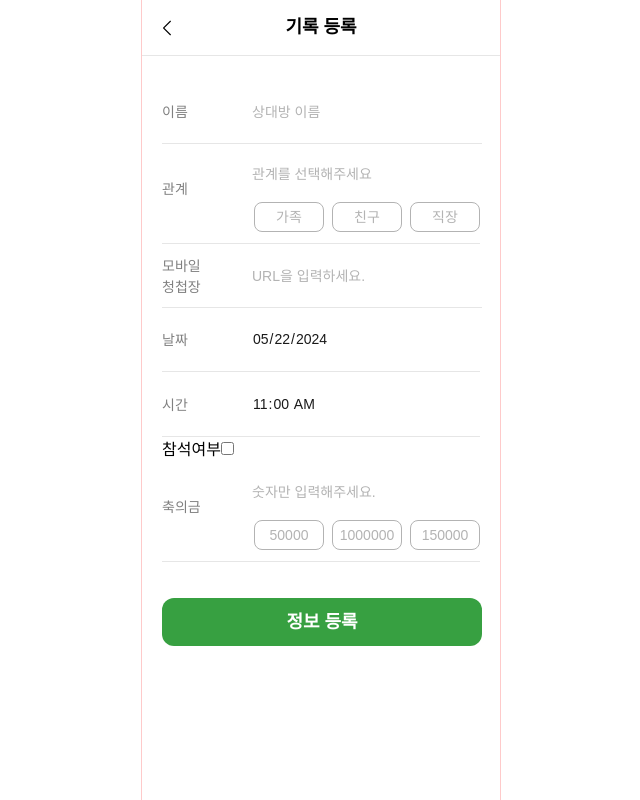
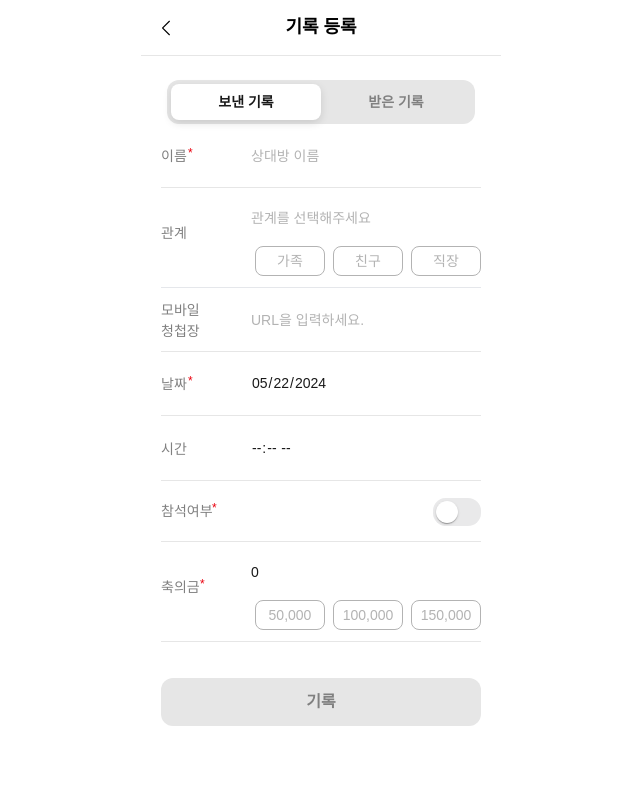
Before and after one commit to kangmin01/Garden-of-Records, a React (Create React App) app: page /record/add in a window 1280 px wide. Shown: the whole page, without its empty margins (319-959 px from the left). Built offline with nearby package versions, Linux system fonts and the light colour scheme.

Commit message:
feat: Complete API requests and styling for record add record page

```diff
--- a/package.json
+++ b/package.json
@@ -5,6 +5,9 @@
   "type": "module",
   "proxy": "http://tikitakaapi.site:8000",
   "dependencies": {
+    "@emotion/react": "^11.11.4",
+    "@emotion/styled": "^11.11.5",
+    "@mui/material": "^5.15.18",
     "@testing-library/jest-dom": "^5.17.0",
     "@testing-library/react": "^13.4.0",
     "@testing-library/user-event": "^13.5.0",
@@ -14,6 +17,7 @@
     "axios": "^1.7.1",
     "http-proxy-middleware": "^3.0.0",
     "lottie-web": "^5.12.2",
+    "mui": "^0.0.1",
     "pretendard": "^1.3.9",
     "react": "^18.3.1",
     "react-burger-menu": "^3.0.9",
@@ -24,6 +28,7 @@
     "react-lottie": "^1.2.4",
     "react-router-dom": "^6.23.1",
     "react-scripts": "5.0.1",
+    "react-spring": "^9.7.3",
     "web-vitals": "^2.1.4"
   },
   "scripts": {
--- a/src/App.css
+++ b/src/App.css
@@ -58,6 +58,10 @@ input[type="date"]::-webkit-calendar-picker-indicator {
   height: 64px;
 }
 
+.text-transition {
+  transition: color 0.3s ease-in-out;
+}
+
 .shadow1 {
   -webkit-box-shadow: 4px 4px 10px 0px rgba(0, 0, 0, 0.25);
   -moz-box-shadow: 4px 4px 10px 0px rgba(0, 0, 0, 0.25);
@@ -69,7 +73,7 @@ input[type="date"]::-webkit-calendar-picker-indicator {
 }
 
 .formPage {
-  @apply border-x-[1px] border-solid border-red-200 max-w-[360px] min-w-80 mx-auto h-screen flex flex-col items-center;
+  @apply max-w-[360px] min-w-80 mx-auto h-screen flex flex-col items-center;
 
   .formPageTitle {
     @apply font-bold text-[24px];
--- /dev/null
+++ b/src/components/ui/IOSWsitch.tsx
@@ -0,0 +1,53 @@
+import { styled } from "@mui/material/styles";
+import Switch, { SwitchProps } from "@mui/material/Switch";
+
+export const IOSSwitch = styled((props: SwitchProps) => (
+  <Switch focusVisibleClassName=".Mui-focusVisible" disableRipple {...props} />
+))(({ theme }) => ({
+  width: 48,
+  height: 28,
+  padding: 0,
+  "& .MuiSwitch-switchBase": {
+    padding: 0,
+    margin: 3,
+    transitionDuration: "300ms",
+    "&.Mui-checked": {
+      transform: "translateX(20px)",
+      color: "#fff",
+      "& + .MuiSwitch-track": {
+        backgroundColor: theme.palette.mode === "dark" ? "#2ECA45" : "#65C466",
+        opacity: 1,
+        border: 0,
+      },
+      "&.Mui-disabled + .MuiSwitch-track": {
+        opacity: 0.5,
+      },
+    },
+    "&.Mui-focusVisible .MuiSwitch-thumb": {
+      color: "#33cf4d",
+      border: "6px solid #fff",
+    },
+    "&.Mui-disabled .MuiSwitch-thumb": {
+      color:
+        theme.palette.mode === "light"
+          ? theme.palette.grey[100]
+          : theme.palette.grey[600],
+    },
+    "&.Mui-disabled + .MuiSwitch-track": {
+      opacity: theme.palette.mode === "light" ? 0.7 : 0.3,
+    },
+  },
+  "& .MuiSwitch-thumb": {
+    boxSizing: "border-box",
+    width: 22,
+    height: 22,
+  },
+  "& .MuiSwitch-track": {
+    borderRadius: 26 / 2,
+    backgroundColor: theme.palette.mode === "light" ? "#E9E9EA" : "#39393D",
+    opacity: 1,
+    transition: theme.transitions.create(["background-color"], {
+      duration: 500,
+    }),
+  },
+}));
--- /dev/null
+++ b/src/components/ui/RequiredFieldMark.tsx
@@ -0,0 +1,15 @@
+type Props = {
+  top?: string;
+  left?: string;
+};
+
+export default function RequiredFieldMark({ top = "20", left = "27" }: Props) {
+  return (
+    <span
+      style={{ top: `${top}px`, left: `${left}px` }}
+      className="text-darkRed text-[12px] font-normal absolute z-40"
+    >
+      *
+    </span>
+  );
+}
--- a/src/pages/AddRecord.tsx
+++ b/src/pages/AddRecord.tsx
@@ -1,4 +1,4 @@
-import React, { useRef, useState } from "react";
+import { useRef, useState } from "react";
 import {
   useForm,
   SubmitHandler,
@@ -7,9 +7,20 @@ import {
 } from "react-hook-form";
 import Header from "../components/Header";
 import Input from "../components/ui/Input";
-import { formatNumber, todayFormat } from "../util/formatNumber";
+import {
+  formatDate,
+  formatNumber,
+  formatTime,
+  todayFormat,
+} from "../util/formatNumber";
+import RequiredFieldMark from "../components/ui/RequiredFieldMark";
+import { useAuthContext } from "../context/AuthContext";
+import axios from "axios";
+import { IOSSwitch } from "../components/ui/IOSWsitch";
+import { useNavigate } from "react-router-dom";
 
 type FormValues = {
+  tab: string;
   name: string;
   relation: string;
   mobileLink: string;
@@ -17,6 +28,16 @@ type FormValues = {
   time: string;
   attendance: boolean;
   amount: string;
+};
+
+type PayloadType = {
+  is_invited: string;
+  name: string;
+  event_date: string;
+  is_attended: number;
+  expense: number;
+  relation?: string;
+  mobileLink?: string;
 };
 
 type FocusState = {
@@ -38,7 +59,7 @@ const urlPattern = new RegExp(
 );
 
 const relationArray = ["가족", "친구", "직장"];
-const amountArray = ["50000", "1000000", "150000"];
+const amountArray = ["50000", "100000", "150000"];
 
 export default function AddRecord() {
   const {
@@ -48,10 +69,15 @@ export default function AddRecord() {
     clearErrors,
     setValue,
     setError,
+    watch,
     formState: { errors },
-  } = useForm<FormValues>({ mode: "onBlur" });
+  } = useForm<FormValues>({
+    mode: "all",
+  });
   const [selectedRelation, setSelectedRelation] = useState<string | null>(null);
   const [isButtonClicked, setIsButtonClicked] = useState(false);
+
+  const navigate = useNavigate();
 
   const handleItemClick = (item: keyof FormValues, value: string) => {
     setValue(item, value);
@@ -85,14 +111,104 @@ export default function AddRecord() {
     setIsInvalid((prev) => ({ ...prev, [name]: fieldState.invalid }));
   };
 
-  const onSubmit: SubmitHandler<FormValues> = (data) => {
-    console.log(data);
+  const token = localStorage.getItem("access_token");
+
+  const onSubmit: SubmitHandler<FormValues> = async (data) => {
+    let dateTime = "";
+    if (data.time.length === 0) {
+      dateTime = formatDate(data.date) + "0000";
+    } else {
+      dateTime = formatDate(data.date) + formatTime(data.time);
+    }
+
+    const payload: PayloadType = {
+      is_invited: data.tab,
+      name: data.name,
+      event_date: dateTime,
+      is_attended: data.attendance === false ? 1 : 2,
+      expense: Number(data.amount),
+    };
+
+    if (data.relation) {
+      payload.relation = data.relation;
+    }
+
+    if (data.mobileLink) {
+      payload.mobileLink = data.mobileLink;
+    }
+
+    try {
+      const response = await axios.post(
+        "/invitation/expense",
+        {
+          is_invited: data.tab,
+          name: data.name,
+          event_date: dateTime,
+          is_attended: data.attendance === false ? 1 : 2,
+          expense: Number(data.amount),
+          relation: data.relation,
+        },
+        {
+          headers: {
+            "access-token": token,
+            "Content-Type": "application/json",
+          },
+        }
+      );
+      console.log("기록 등록 결과", response.data);
+      // navigate("/");
+    } catch (error) {
+      console.log("등록 실패");
+      console.error("Error fetching data:", error);
+    }
+  };
+
+  const nameValue = watch("name");
+  const dateValue = watch("date");
+  const amountValue = watch("amount");
+  const allRequiredFieldsFilled = nameValue && dateValue && amountValue;
+
+  const [tab, setTab] = useState("invited");
+  const handleTab = () => {
+    const newTab = tab === "invited" ? "inviting" : "invited";
+    setTab(newTab);
+    setValue("tab", newTab);
   };
 
   return (
     <section className="formPage" id="addRecord">
       <Header title="기록 등록" />
       <form onSubmit={handleSubmit(onSubmit)} className="formPageForm mt-6">
+        {/* tab */}
+        <Controller
+          name="tab"
+          control={control}
+          defaultValue="invited"
+          render={({ field }) => (
+            <div className="w-full relative">
+              <div
+                className={`w-[150px] h-[36px] bg-white absolute top-[4px] left-[9.5px] rounded-lg shadow-shadowTabButton z-10 transition-transform duration-500 ${tab === "inviting" ? "translate-x-[150px]" : ""}`}
+              ></div>
+              <div className="w-[308px] mx-auto h-[44px] bg-gray0 rounded-xl z-20"></div>
+              <div
+                onClick={handleTab}
+                className={`text-[14px] font-semibold flex w-[300px] absolute z-20 top-[4px] left-[10px] cursor-pointer `}
+              >
+                <span
+                  className={`w-[150px] h-[36px] flex justify-center items-center text-transition ${tab === "invited" ? "text-gray4" : "text-gray2"}`}
+                >
+                  보낸 기록
+                </span>
+                <span
+                  className={`w-[150px] h-[36px] flex justify-center items-center text-transition ${tab === "invited" ? "text-gray2" : "text-gray4"}`}
+                >
+                  받은 기록
+                </span>
+              </div>
+            </div>
+          )}
+        />
+
         {/* Name */}
         <div className="inputContainer">
           <label
@@ -101,6 +217,7 @@ export default function AddRecord() {
           >
             이름
           </label>
+          <RequiredFieldMark />
           <Input
             id="name"
             type="text"
@@ -110,9 +227,6 @@ export default function AddRecord() {
               required: "이름을 입력해주세요.",
             })}
           />
-          {/* {errors.name && (
-            <p className="errorText left-[90px]">{errors.name.message}</p>
-          )} */}
         </div>
 
         {/* Relation*/}
@@ -128,7 +242,7 @@ export default function AddRecord() {
               name="relation"
               control={control}
               defaultValue=""
-              rules={{ required: "관계를 입력해주세요." }}
+              // rules={{ required: "관계를 입력해주세요." }}
               render={({ field, fieldState }) => (
                 <>
                   <input
@@ -153,7 +267,7 @@ export default function AddRecord() {
                         });
                       }
                     }}
-                    className={`w-full border-b placeholder:text-gray1 pl-[90px] pb-10 h-[100px] outline-none focus:border-main ${!fieldState.error ? "border-gray0" : isButtonClicked ? "border-main" : "border-darkRed focus:border-darkRed"}`}
+                    className={`w-full border-b placeholder:text-gray1 pl-[90px] pb-10 h-[100px] outline-none focus:border-main`}
                     placeholder="관계를 선택해주세요"
                   />
                   <div className="w-full flex space-x-2 justify-end absolute bottom-3">
@@ -192,16 +306,12 @@ export default function AddRecord() {
             className={`w-full min-w-80 placeholder:text-gray1 text-p p-4 h-[64px] text-gray1 bg-white outline-none border-b-[1px] focus:outline-none pl-[90px] focus:border-main ${errors.mobileLink ? "border-darkRed" : "border-gray0 "}`}
             placeholder="URL을 입력하세요."
             {...register("mobileLink", {
-              required: "URL을 입력하세요.",
               pattern: {
                 value: urlPattern,
                 message: "유효한 URL을 입력해주세요.",
               },
             })}
           />
-          {/* {errors.mobileLink && (
-            <p className="errorText left-[90px]">{errors.mobileLink.message}</p>
-          )} */}
         </div>
 
         {/* Date */}
@@ -213,6 +323,7 @@ export default function AddRecord() {
           >
             날짜
           </label>
+          <RequiredFieldMark />
           <Controller
             name="date"
             control={control}
@@ -257,8 +368,7 @@ export default function AddRecord() {
           <Controller
             name="time"
             control={control}
-            defaultValue="11:00"
-            rules={{ required: "필수 입력요소" }}
+            defaultValue=""
             render={({ field, fieldState }) => (
               <input
                 {...field}
@@ -287,10 +397,21 @@ export default function AddRecord() {
         </div>
 
         {/* Attendance */}
-        <div>
-          <label>참석여부</label>
-          <input type="checkbox" {...register("attendance")} />
-        </div>
+        <Controller
+          name="attendance"
+          control={control}
+          defaultValue={false}
+          render={({ field }) => (
+            <div className="relative flex w-full h-[60px] border-b-[1px] border-solid border-gray0 items-center justify-between">
+              <label className="text-gray2 text-p top-[35px]">참석여부</label>
+              <RequiredFieldMark top="17" left="51" />
+              <IOSSwitch
+                checked={field.value}
+                onChange={(e) => field.onChange(e.target.checked)}
+              />
+            </div>
+          )}
+        />
 
         {/* Amount*/}
         <section className="relative">
@@ -301,12 +422,12 @@ export default function AddRecord() {
             >
               축의금
             </label>
+            <RequiredFieldMark top="33" left="39" />
             <Controller
               name="amount"
               control={control}
               defaultValue=""
               rules={{
-                required: "축의금을 입력해주세요.",
                 pattern: {
                   value: /^\d*$/,
                   message: "숫자만 입력 가능합니다.",
@@ -314,45 +435,20 @@ export default function AddRecord() {
               }}
               render={({ field, fieldState }) => (
                 <>
-                  {/* <input
-                    id="amount"
-                    type="text"
-                    {...field}
-                    value={field.value}
-                    onChange={(e) => {
-                      const rawValue = e.target.value.replace(/,/g, "");
-                      if (/^\d*$/.test(rawValue)) {
-                        const formattedValue = formatNumber(Number(rawValue));
-                        field.onChange(formattedValue);
-                        clearErrors("amount");
-                      }
-                    }}
-                    onBlur={(e) => {
-                      const rawValue = e.target.value.replace(/,/g, "");
-                      if (rawValue) {
-                        field.onChange(formatNumber(Number(rawValue)));
-                      }
-                      if (!field.value) {
-                        setError("amount", {
-                          type: "manual",
-                          message: "관계를 입력해주세요.",
-                        });
-                      }
-                    }}
-                    className={`w-full border-b pl-[90px] pb-10 h-[100px] outline-none ${fieldState.error ? "border-darkRed focus:border-darkRed" : "border-gray0 focus:border-main"}`}
-                    placeholder="숫자만 입력해주세요"
-                  /> */}
                   <input
                     id="amount"
                     type="text"
                     {...field}
-                    value={field.value}
+                    value={formatNumber(+field.value)}
                     onChange={(e) => {
-                      field.onChange(e.target.value);
-                      if (e.target.value) {
-                        clearErrors("amount");
-                        if (!(e.target.value in amountArray)) {
-                          setSelectedRelation(null);
+                      const rawValue = e.target.value.replace(/,/g, "");
+                      if (/^\d*$/.test(rawValue)) {
+                        field.onChange(rawValue);
+                        if (rawValue) {
+                          clearErrors("amount");
+                          if (!(rawValue in amountArray)) {
+                            setSelectedRelation(null);
+                          }
                         }
                       }
                     }}
@@ -360,7 +456,7 @@ export default function AddRecord() {
                       if (!field.value) {
                         setError("amount", {
                           type: "manual",
-                          message: "관계를 입력해주세요.",
+                          message: "금액을 입력해주세요.",
                         });
                       }
                     }}
@@ -379,7 +475,7 @@ export default function AddRecord() {
                           selectedRelation === amount ? "selectedButton" : ""
                         }`}
                       >
-                        {amount}
+                        {formatNumber(+amount)}
                       </button>
                     ))}
                   </div>
@@ -392,9 +488,10 @@ export default function AddRecord() {
         {/* Submit Button */}
         <button
           type="submit"
-          className="submitButton bg-main text-white text-h1 mt-9"
+          className={`submitButton text-[16px] font-semibold mt-9 ${allRequiredFieldsFilled ? "bg-main text-white cursor-pointer" : "bg-gray0 text-gray2"}`}
+          disabled={!allRequiredFieldsFilled}
         >
-          정보 등록
+          기록
         </button>
       </form>
     </section>
--- a/src/pages/Home.tsx
+++ b/src/pages/Home.tsx
@@ -16,6 +16,8 @@ import CalenderIcon from "../components/ui/icons/CalenderIcon";
 import { CircularProgressbar, buildStyles } from "react-circular-progressbar";
 import "react-circular-progressbar/dist/styles.css";
 import home_character from "../assets/image/home_character.png";
+import axios from "axios";
+import { useAuthContext } from "../context/AuthContext";
 
 export default function Home() {
   const [isMenuOpen, setIsMenuOpen] = useState(false);
--- a/src/pages/RecordDetail.tsx
+++ b/src/pages/RecordDetail.tsx
@@ -29,7 +29,7 @@ export default function RecordDetail() {
             </div>
           </div>
           <div className="flex justify-center items-center h-[24px] mt-[16px]">
-            <span className="cursor-pointer text-main text-[14px] font-medium mr-[8px] cursor-pointer">
+            <span className="text-main text-[14px] font-medium mr-[8px] cursor-pointer">
               모바일 청첩장 확인
             </span>
             <RightChevron color="#37A041" size={13} />
--- a/src/pages/SignUp.tsx
+++ b/src/pages/SignUp.tsx
@@ -118,7 +118,7 @@ const SignUp: React.FC = () => {
         }
       );
       console.log("회원가입 성공", response);
-      // navigate("/signin");
+      navigate("/signin");
     } catch (error) {
       console.error("회원가입 오류:", error);
       // 오류 처리 로직 추가 (예: 사용자에게 오류 알림)
--- a/src/util/formatNumber.ts
+++ b/src/util/formatNumber.ts
@@ -9,3 +9,12 @@ export const todayFormat = () => {
   const dd = String(today.getDate()).padStart(2, "0");
   return `${yyyy}-${mm}-${dd}`;
 };
+
+export const formatDate = (date: string) => {
+  const formattedDate = date.replace(/-/g, "");
+  return formattedDate;
+};
+
+export const formatTime = (time: string) => {
+  return time.replace(/:/g, "");
+};
--- a/tailwind.config.js
+++ b/tailwind.config.js
@@ -27,6 +27,7 @@ module.exports = {
       boxShadow: {
         shadowRecordCard: "0px 4px 12px 0px rgba(0,0,0,0.12)",
         shadowFloatingButton: "0px 4px 4px 0px rgba(0,0,0,0.25);",
+        shadowTabButton: "0px 3px 8px 0px rgba(0,0,0,0.12);",
       },
       fontFamily: {
         sans: ["Pretendard Variable", "sans-serif"],
```
Also changed, not shown: 1 other file (tests, documents, lock files or other folders).
